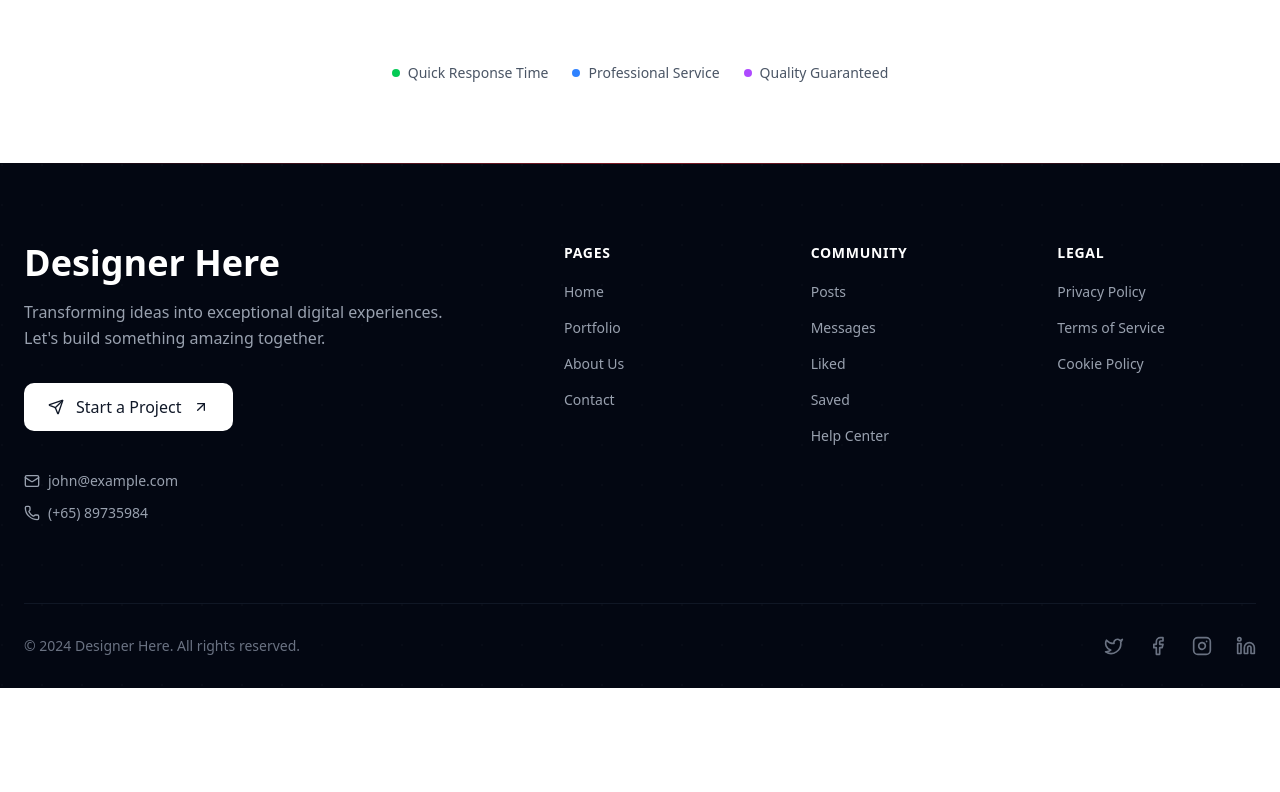
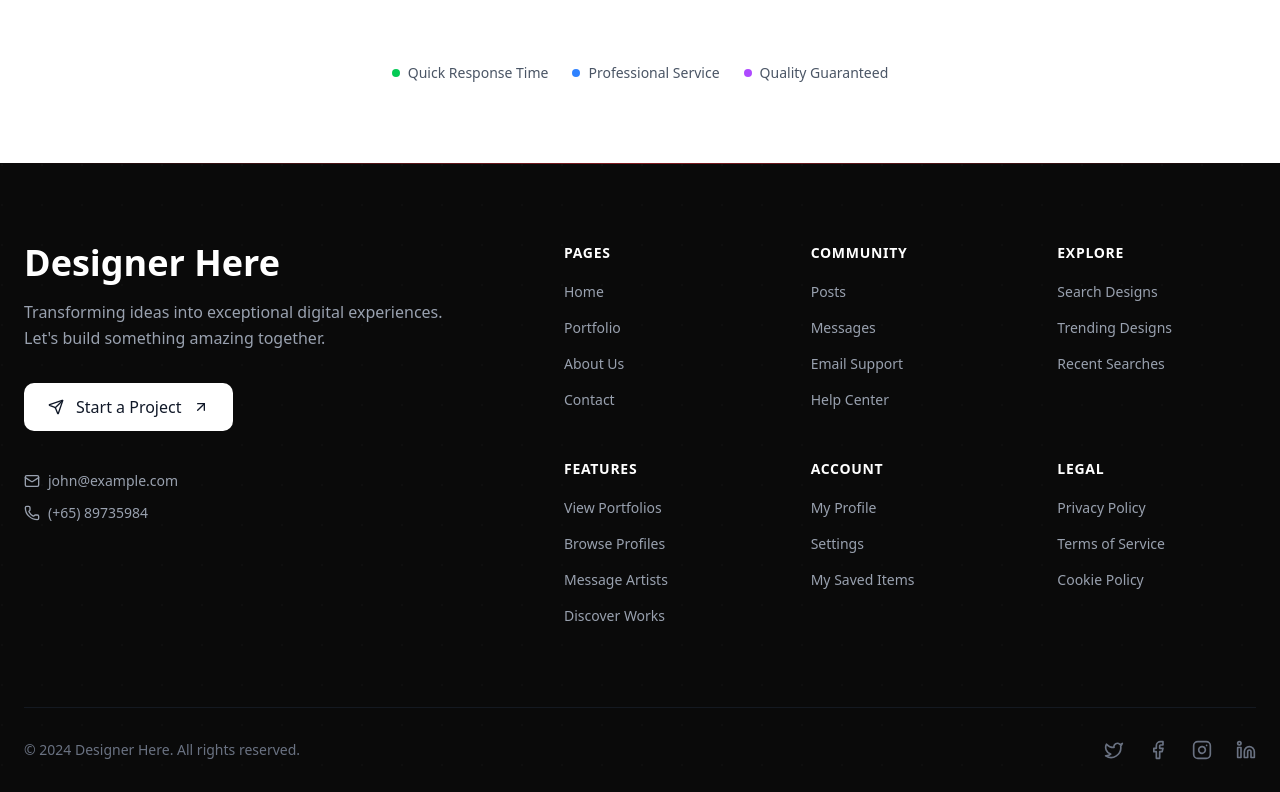
Before and after one commit to rahul-atehub/designer-here-frontend, a Next.js app: page / in a window 1280 px wide. Shown: the part 2364-3156 px from the top of the page. Before the commit the page ends 3052 px from the top, so only its background shows below. Built offline with nearby package versions, Linux system fonts and the light colour scheme; no server answers.

Commit message:
enhanced footer.

```diff
--- a/src/Components/Footer.jsx
+++ b/src/Components/Footer.jsx
@@ -66,9 +66,33 @@ const Footer = () => {
       links: [
         { name: "Posts", href: "/posts" },
         { name: "Messages", href: "/messages" },
-        { name: "Liked", href: "/liked" },
-        { name: "Saved", href: "/saved" },
+        { name: "Email Support", href: "/contact?focus=mail" },
         { name: "Help Center", href: "/help" },
+      ],
+    },
+    {
+      title: "Explore",
+      links: [
+        { name: "Search Designs", href: "/portfolio?focus=search" },
+        { name: "Trending Designs", href: "/portfolio" },
+        { name: "Recent Searches", href: "/portfolio" },
+      ],
+    },
+    {
+      title: "Features",
+      links: [
+        { name: "View Portfolios", href: "/portfolio" },
+        { name: "Browse Profiles", href: "/profile" },
+        { name: "Message Artists", href: "/messages" },
+        { name: "Discover Works", href: "/portfolio" },
+      ],
+    },
+    {
+      title: "Account",
+      links: [
+        { name: "My Profile", href: "/profile" },
+        { name: "Settings", href: "/settings" },
+        { name: "My Saved Items", href: "/saved" },
       ],
     },
     {
@@ -82,7 +106,7 @@ const Footer = () => {
   ];
 
   return (
-    <footer className="relative bg-gray-950 dark:bg-black text-gray-300 overflow-hidden">
+    <footer className="relative bg-neutral-950 dark:bg-black text-gray-300 overflow-hidden">
       {/* Subtle top border accent */}
       <div className="absolute top-0 left-0 right-0 h-px bg-linear-to-r from-transparent via-red-500/50 to-transparent" />
 
--- a/src/app/contact/page.jsx
+++ b/src/app/contact/page.jsx
@@ -1,6 +1,7 @@
 "use client";
 import Head from "next/head";
 import { useState, useEffect, useRef } from "react";
+import { useSearchParams } from "next/navigation";
 import Image from "next/image";
 import { motion, AnimatePresence } from "framer-motion";
 import LayoutWrapper from "@/Components/LayoutWrapper";
@@ -10,6 +11,7 @@ import axios from "axios";
 import { API } from "@/config";
 
 export default function Home() {
+  const searchParams = useSearchParams();
   // Existing contact form state
   const [formData, setFormData] = useState({ message: "" });
   const [errors, setErrors] = useState({});
@@ -34,6 +36,7 @@ export default function Home() {
   const [emailSuccess, setEmailSuccess] = useState(false);
   const [isEmailSubmitting, setIsEmailSubmitting] = useState(false);
   const [emailFocusedField, setEmailFocusedField] = useState(null);
+  const emailInputRef = useRef(null);
 
   // Mouse tracking for interactive background
   useEffect(() => {
@@ -44,6 +47,20 @@ export default function Home() {
     window.addEventListener("mousemove", updateMousePosition);
     return () => window.removeEventListener("mousemove", updateMousePosition);
   }, []);
+
+  // Focus email input if coming from footer "Email Support" link
+  useEffect(() => {
+    if (searchParams.get("focus") === "mail" && emailInputRef.current) {
+      setTimeout(() => emailInputRef.current?.focus(), 500);
+    }
+  }, [searchParams]);
+
+  // Focus email input if coming from footer "Email Support" link
+  useEffect(() => {
+    if (searchParams.get("focus") === "mail" && emailInputRef.current) {
+      setTimeout(() => emailInputRef.current?.focus(), 500);
+    }
+  }, [searchParams]);
 
   // Existing contact form handlers
   const handleInputChange = (e) => {
@@ -251,7 +268,7 @@ export default function Home() {
           headers: {
             "Content-Type": "application/json",
           },
-        }
+        },
       );
 
       console.log("Email service response:", response.data);
@@ -1142,6 +1159,7 @@ export default function Home() {
                     transition={{ type: "spring", stiffness: 400, damping: 30 }}
                   >
                     <motion.input
+                      ref={emailInputRef}
                       type="email"
                       name="email"
                       value={emailFormData.email}
--- a/src/app/portfolio/page.jsx
+++ b/src/app/portfolio/page.jsx
@@ -1,5 +1,6 @@
 "use client";
 import React, { useState, useEffect, useRef, useMemo } from "react";
+import { useSearchParams } from "next/navigation";
 import LayoutWrapper from "@/Components/LayoutWrapper";
 import Footer from "@/Components/Footer";
 import ArtworkCard from "@/components/ui/ArtworkCard";
@@ -19,10 +20,12 @@ import {
 import { Grid, List, Search, X, Pen, Loader2, Sparkles } from "lucide-react";
 
 const GraphicDesignPortfolio = () => {
+  const searchParams = useSearchParams();
   const [viewMode, setViewMode] = useState("grid");
   const [searchQuery, setSearchQuery] = useState("");
   const [artworks, setArtworks] = useState([]);
   const [loading, setLoading] = useState(true);
+  const searchInputRef = useRef(null);
 
   // Admin mode detection
   const [isAdminMode, setIsAdminMode] = useState(false);
@@ -63,6 +66,13 @@ const GraphicDesignPortfolio = () => {
   useEffect(() => {
     fetchPortfolio();
   }, []);
+
+  // Focus search input if coming from footer "Search Designs" link
+  useEffect(() => {
+    if (searchParams.get("focus") === "search" && searchInputRef.current) {
+      setTimeout(() => searchInputRef.current?.focus(), 500);
+    }
+  }, [searchParams]);
 
   // Simple filteredArtworks that only respects the search query (no categories, no sorting)
   const filteredArtworks = useMemo(() => {
@@ -248,6 +258,7 @@ const GraphicDesignPortfolio = () => {
                       size={20}
                     />
                     <input
+                      ref={searchInputRef}
                       type="text"
                       placeholder="Search designs, clients, artists..."
                       value={searchQuery}
```
Lines whose indentation alone changed are shown as unchanged.
